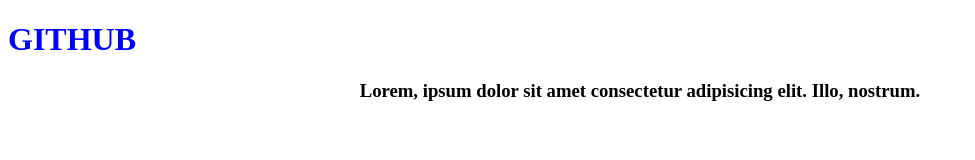
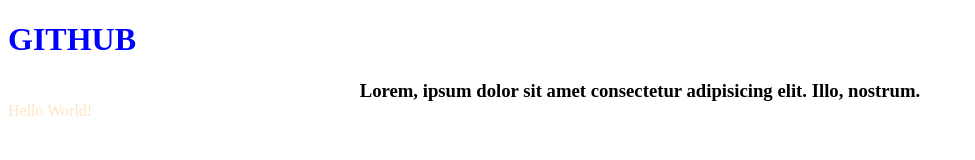
Before and after one commit to rophmann/gittest, a plain HTML site: page index.html in a window 1280 px wide. Shown: the whole page, without its empty margins (0-975 px from the left). Drawn offline with Linux system fonts and the light colour scheme.

Commit message:
I add a new title!

```diff
--- a/index.html
+++ b/index.html
@@ -11,5 +11,9 @@
     <h3 style="margin: 0 auto; text-align: center;">
         Lorem, ipsum dolor sit amet consectetur adipisicing elit. Illo, nostrum.
     </h3>
+
+    <div class="content" style="color: bisque;">
+        <div class="h4">Hello World!</div>
+    </div>
 </body>
 </html>
```
Also changed, not shown: css/styles.css (line endings or trailing spaces).
